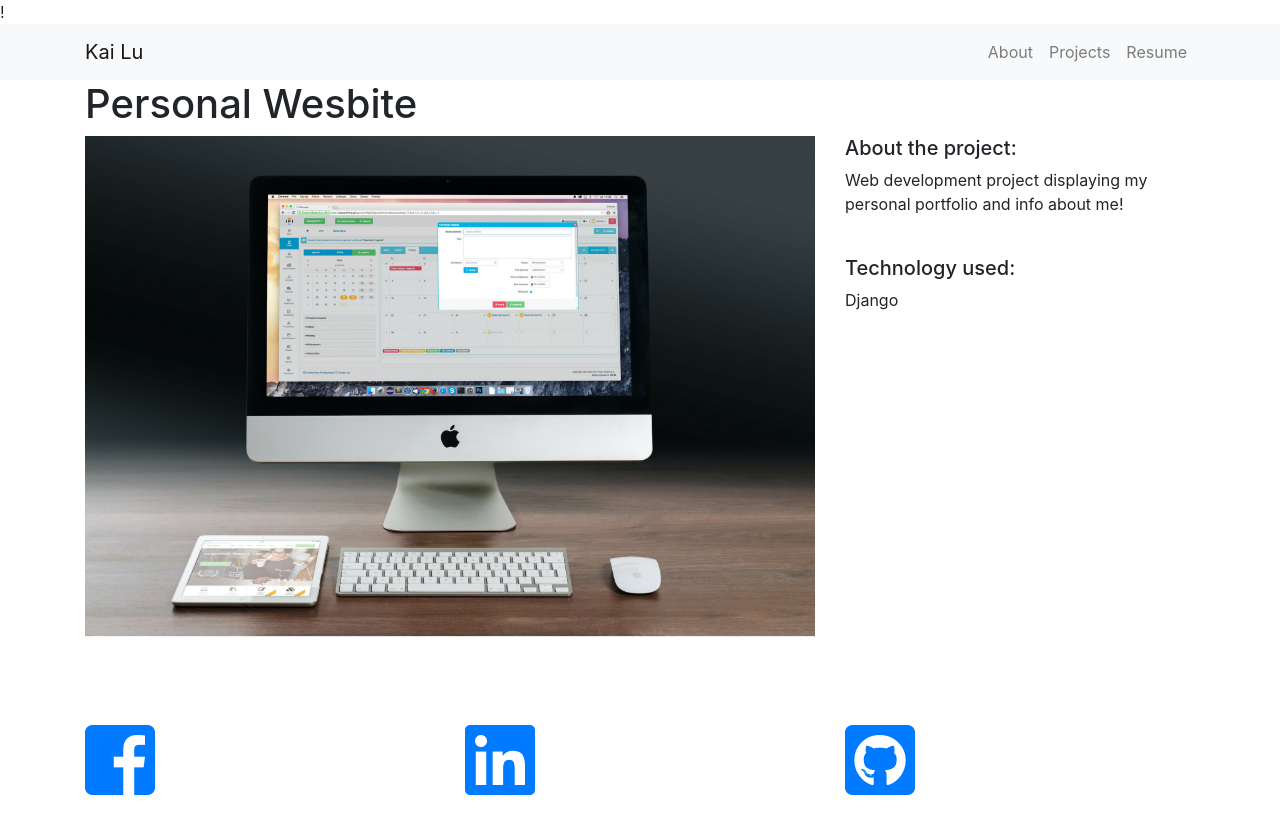
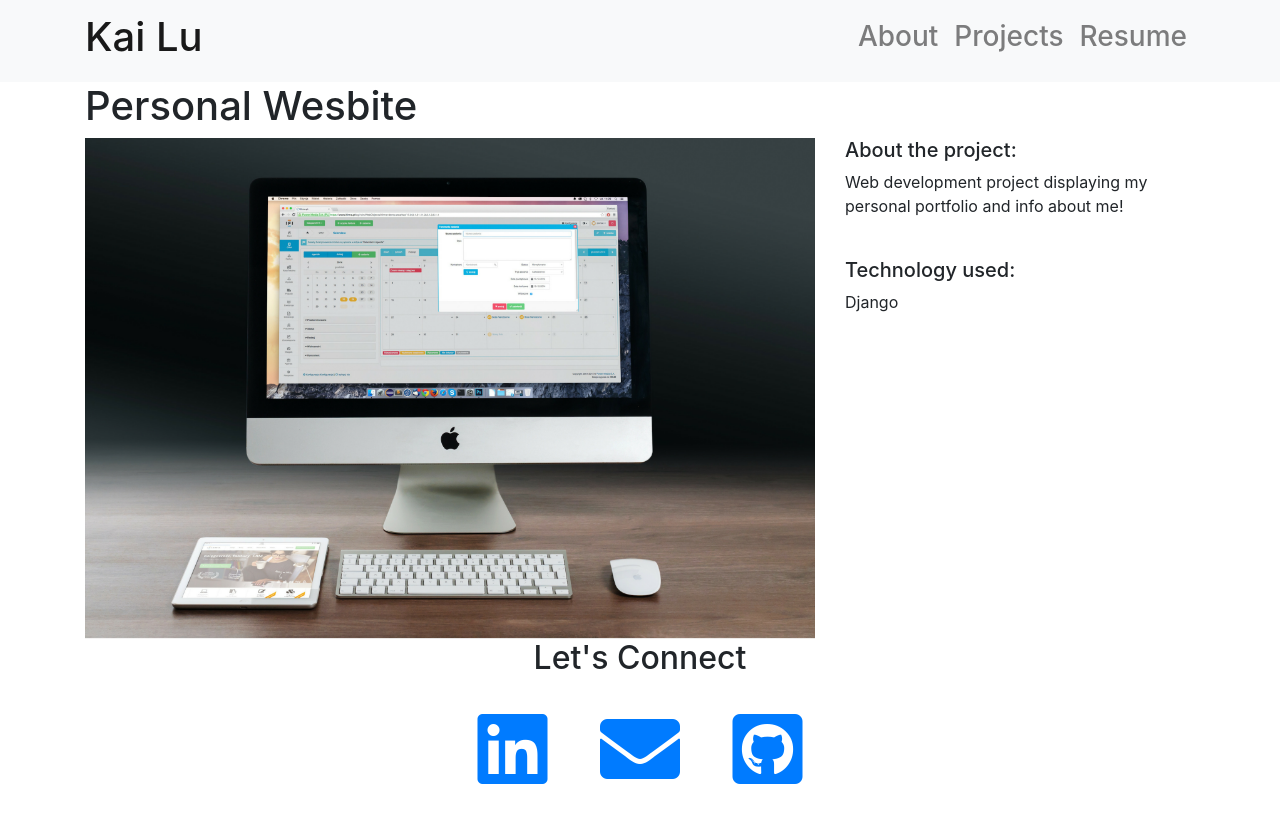
Before and after one commit to LuK413/UpdatedSite, a Django app: page /projects/1/ in a window 1280 px wide. Run offline with Django 3.2, Linux system fonts and the light colour scheme; data comes from the database, SQL or seed files in the repository; some libraries are stand-ins or nearby versions.

Commit message:
refactored base template

```diff
--- a/about/models.py
+++ b/about/models.py
@@ -4,4 +4,4 @@ from django.db import models
 class About(models.Model):
   description = models.TextField()
   image = models.FilePathField(
-      path='/Users/kailu/Desktop/Sides/personal_website/about/static/img')
+      path='/Users/kailu/Desktop/projects/personal_website/about/static/img')
--- a/about/urls.py
+++ b/about/urls.py
@@ -2,5 +2,5 @@ from django.urls import path
 from . import views
 
 urlpatterns = [
-    path('', views.home, name='about-page')
+    path('', views.home, name='about_page')
 ]
--- a/personal_website/templates/base.html
+++ b/personal_website/templates/base.html
@@ -1,4 +1,4 @@
-!<!DOCTYPE html>
+<!DOCTYPE html>
 <html>
   <head>
     <!-- Bootstrap Meta Tags -->
@@ -11,22 +11,33 @@
   </head>
 
   <body>
-    <header class="site-header">
-      <nav class="navbar navbar-expand-lg navbar-light bg-light">
+    <header>
+      <nav class="navbar navbar-expand-md navbar-light bg-light">
         <div class="container">
-          <a class="navbar-brand mr-4" href="{% url 'about-page' %}">Kai Lu</a>
-          <button class="navbar-toggler" type="button" data-toggle="collapse" data-target="#navbarToggle" aria-controls="navbarToggle" aria-expanded="false" aria-label="Toggle navigation">
-          <span class="navbar-toggler-icon"></span>
+          <a class="navbar-brand mr-4" href="{% url 'about_page' %}">
+            <h1>Kai Lu</h1>
+          </a>
+          <button class="navbar-toggler" type="button" data-toggle="collapse" data-target="#navbarToggle">
+            <span class="navbar-toggler-icon"></span>
           </button>
           <div class="collapse navbar-collapse" id="navbarToggle">
-            <div class="navbar-nav mr-auto">
-            </div>
-            <!-- Navbar Right Side -->
-            <div class="navbar-nav">
-              <a class="nav-item nav-link" href="{% url 'about-page' %}">About</a>
-              <a class="nav-item nav-link" href="{% url 'project_index' %}">Projects</a>
-              <a class="nav-item nav-link" href="#">Resume</a>
-            </div>
+            <ul class="navbar-nav ml-auto">
+              <li class="nav-item">
+                <a class="nav-link" href="{% url 'about_page' %}">
+                  <h3>About</h3>
+                </a>
+              </li>
+              <li class="nav-item">
+                <a class="nav-link" href="{% url 'project_index' %}">
+                  <h3>Projects</h3>
+                </a>
+              </li>
+              <li class="nav-item">
+                <a class="nav-link" href="https://drive.google.com/file/d/19npEixzHjurtku7kmlQMQwOxwrDilwVJ/view?usp=sharing" target="_blank">
+                  <h3>Resume</h3>
+                </a>
+              </li>
+            </ul>
           </div>
         </div>
       </nav>
@@ -37,22 +48,21 @@
     </div>
 
     <!-- Add LinkedIn, GitHub and Email Footer -->
-    <footer class="fixed-bottom">
+    <footer class="bottom">
       <div class="container">
-        <div class="row">
-          <div class="col">
-            <a href="https://www.facebook.com/kai.lu.9216">
-              <i class="fab fa-facebook-square fa-5x"></i>
-            </a>
+        <div class="row text-center">
+          <div class="col-12">
+            <h2>Let's Connect</h2>
           </div>
           <div class="col">
             <a href="https://www.linkedin.com/in/kai-lu-4017bb166/">
-              <i class="fab fa-linkedin fa-5x"></i>
+              <i class="fab fa-linkedin fa-5x p-4"></i>
             </a>
-          </div>
-          <div class="col">
+            <a href="mailto:kaisiulu@gmail.com">
+              <i class="fas fa-envelope fa-5x p-4"></i>
+            </a>
             <a href="https://github.com/LuK413">
-              <i class="fab fa-github-square fa-5x"></i>
+              <i class="fab fa-github-square fa-5x p-4"></i>
             </a>
           </div>
         </div>
--- a/projects/models.py
+++ b/projects/models.py
@@ -6,4 +6,4 @@ class Project(models.Model):
     description = models.TextField()
     technologies = models.CharField(max_length=200)
     image = models.FilePathField(
-        path='/Users/kailu/Desktop/Sides/personal_website/projects/static/img')
+        path='/Users/kailu/Desktop/projects/personal_website/projects/static/img')
```
